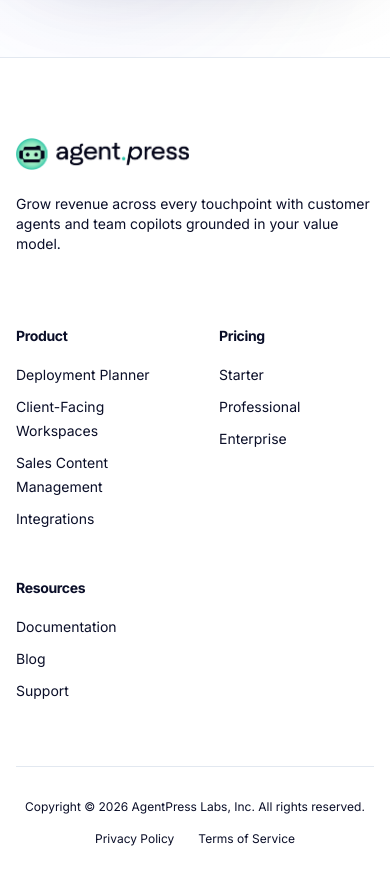
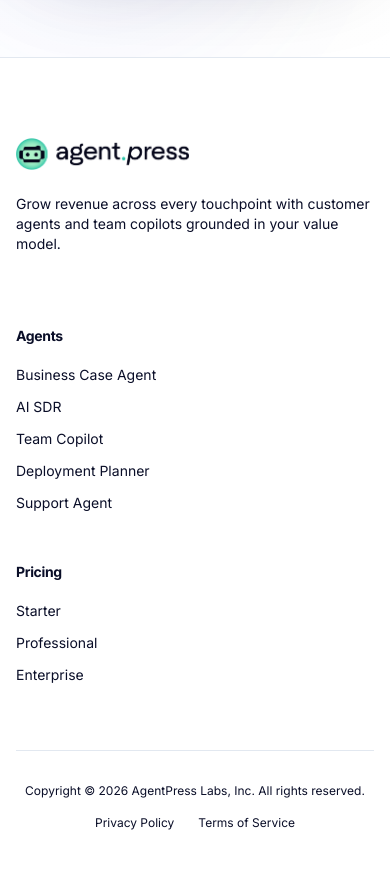
Before and after one commit to andywalters47/agentpress-website, a Next.js app: page /deployment-planner in a window 390 px wide. Shown: the part 1120-1997 px from the top of the page. Built offline with nearby package versions, Linux system fonts and the light colour scheme.

Commit message:
decent working version 2

```diff
--- a/src/components/AdditionalAgents.tsx
+++ b/src/components/AdditionalAgents.tsx
@@ -16,6 +16,11 @@
   Support: () => (
     <svg className="w-full h-full" fill="none" viewBox="0 0 24 24" stroke="currentColor">
       <path strokeLinecap="round" strokeLinejoin="round" strokeWidth={1} d="M18.364 5.636l-3.536 3.536m0 5.656l3.536 3.536M9.172 9.172L5.636 5.636m3.536 9.192l-3.536 3.536M21 12a9 9 0 11-18 0 9 9 0 0118 0zm-5 0a4 4 0 11-8 0 4 4 0 018 0z" />
+    </svg>
+  ),
+  Planner: () => (
+    <svg className="w-full h-full" fill="none" viewBox="0 0 24 24" stroke="currentColor">
+      <path strokeLinecap="round" strokeLinejoin="round" strokeWidth={1} d="M9 5H7a2 2 0 00-2 2v12a2 2 0 002 2h10a2 2 0 002-2V7a2 2 0 00-2-2h-2M9 5a2 2 0 002 2h2a2 2 0 002-2M9 5a2 2 0 012-2h2a2 2 0 012 2m-6 9l2 2 4-4" />
     </svg>
   ),
 };
@@ -42,6 +47,16 @@
     hoverBg: 'group-hover:bg-slate-50',
   },
   {
+    title: 'Deployment Planner',
+    headline: 'Grow NRR by ensuring the value you deliver is the value you sold.',
+    Icon: Icons.Planner,
+    color: 'text-ap-sky-blue',
+    bgColor: 'bg-ap-sky-blue',
+    borderColor: 'border-ap-sky-blue/10',
+    lightColor: 'bg-white',
+    hoverBg: 'group-hover:bg-slate-50',
+  },
+  {
     title: 'Support Agent',
     headline: 'Reduce churn risk before it ever reaches your desk.',
     Icon: Icons.Support,
@@ -55,29 +70,23 @@
 
 export const AdditionalAgents = () => {
   return (
-    <section className="pb-40 pt-16 relative overflow-hidden bg-white">
-      {/* Subtle Background Text */}
-      <div className="absolute top-0 left-0 w-full h-full pointer-events-none select-none overflow-hidden opacity-[0.02]">
-        <div className="absolute -top-20 -left-20 text-[20rem] font-black leading-none text-ap-dark-blue">
-          AGENTS
-        </div>
-      </div>
-
+    <section className="pb-32 pt-16 relative overflow-hidden bg-white">
       <div className="max-w-7xl mx-auto px-6 relative z-10">
-        <div className="max-w-4xl mb-24">
+        <div className="grid lg:grid-cols-12 gap-12 lg:gap-16">
+          <div className="lg:col-span-4 flex flex-col justify-start pt-12">
             <h2 className="text-3xl md:text-4xl lg:text-5xl font-extrabold tracking-tight text-ap-dark-blue leading-[1.1]">
-            Deploy specialized agents across every touchpoint to maintain a <span className="text-ap-teal">consistent, value-driven story.</span>
+              Explore our other <span className="text-ap-teal">value-based agents</span>
             </h2>
           </div>
 
-        <div className="grid lg:grid-cols-3 gap-12 lg:gap-8">
+          <div className="lg:col-span-8 grid md:grid-cols-2 gap-6">
             {agents.map((agent, idx) => (
               <div
                 key={idx}
-              className={`group relative flex flex-col h-[420px] p-12 rounded-[3rem] transition-all duration-700 overflow-hidden border border-slate-100 hover:border-transparent hover:shadow-[0_40px_80px_-20px_rgba(0,0,0,0.08)] bg-white`}
+                className={`group relative flex flex-col h-[260px] p-8 rounded-[2.5rem] transition-all duration-700 overflow-hidden border border-slate-100 hover:border-transparent hover:shadow-[0_40px_80px_-20px_rgba(0,0,0,0.08)] bg-white`}
               >
                 {/* Giant Background Icon */}
-              <div className={`absolute -right-16 -bottom-16 w-80 h-80 opacity-[0.03] group-hover:opacity-[0.07] group-hover:scale-110 transition-all duration-1000 pointer-events-none ${agent.color}`}>
+                <div className={`absolute -right-12 -bottom-12 w-64 h-64 opacity-[0.03] group-hover:opacity-[0.07] group-hover:scale-110 transition-all duration-1000 pointer-events-none ${agent.color}`}>
                   <agent.Icon />
                 </div>
 
@@ -85,19 +94,19 @@
                 <div className={`absolute top-0 left-0 w-full h-1.5 ${agent.bgColor} opacity-0 group-hover:opacity-100 transition-opacity duration-700`} />
 
                 <div className="relative z-10">
-                <div className="mb-8">
-                   <div className={`w-12 h-12 rounded-2xl ${agent.bgColor}/10 flex items-center justify-center p-2.5 ${agent.color}`}>
+                  <div className="mb-4">
+                     <div className={`w-10 h-10 rounded-xl ${agent.bgColor}/10 flex items-center justify-center p-2 ${agent.color}`}>
                       <agent.Icon />
                     </div>
                   </div>
 
-                <h3 className="text-4xl md:text-5xl font-bold text-ap-dark-blue mb-6 tracking-tighter leading-none group-hover:translate-x-2 transition-transform duration-500">
+                  <h3 className="text-2xl md:text-3xl font-bold text-ap-dark-blue mb-2 tracking-tighter leading-none group-hover:translate-x-2 transition-transform duration-500">
                     {agent.title}
                   </h3>
                 </div>
 
                 <div className="mt-auto relative z-10">
-                <h4 className="text-xl font-medium text-slate-500 leading-snug group-hover:text-slate-900 transition-colors duration-500">
+                  <h4 className="text-base font-medium text-slate-500 leading-snug group-hover:text-slate-900 transition-colors duration-500">
                     {agent.headline}
                   </h4>
                 </div>
@@ -108,6 +117,7 @@
             ))}
           </div>
         </div>
+      </div>
     </section>
   );
 };
--- a/src/components/Footer.tsx
+++ b/src/components/Footer.tsx
@@ -4,12 +4,13 @@
 export function Footer() {
   const footerSections = [
     {
-      title: 'Product',
+      title: 'Agents',
       links: [
-        { label: 'Deployment Planner', href: '/deployment-planner' },
-        { label: 'Client-Facing Workspaces', href: '#' },
-        { label: 'Sales Content Management', href: '#' },
-        { label: 'Integrations', href: '#' },
+        { label: 'Business Case Agent', href: '#' },
+        { label: 'AI SDR', href: '#' },
+        { label: 'Team Copilot', href: '#' },
+        { label: 'Deployment Planner', href: '#' },
+        { label: 'Support Agent', href: '#' },
       ],
     },
     {
@@ -20,21 +21,13 @@
         { label: 'Enterprise', href: '#' },
       ],
     },
-    {
-      title: 'Resources',
-      links: [
-        { label: 'Documentation', href: '#' },
-        { label: 'Blog', href: '#' },
-        { label: 'Support', href: '#' },
-      ],
-    },
   ];
 
   return (
     <footer className="bg-white border-t border-border pt-20 pb-10">
       <div className="max-w-7xl mx-auto px-4 sm:px-6 lg:px-8">
-        <div className="grid grid-cols-2 md:grid-cols-3 lg:grid-cols-5 gap-12 mb-16">
-          <div className="col-span-2 lg:col-span-2">
+        <div className="grid grid-cols-1 md:grid-cols-4 gap-12 mb-16">
+          <div className="md:col-span-2">
             <Link href="/" className="flex items-center mb-6">
               <Image
                 src="/AP_landscape.png"
--- a/src/components/Navbar.tsx
+++ b/src/components/Navbar.tsx
@@ -6,7 +6,7 @@
     <nav className="fixed top-0 left-0 right-0 z-50 bg-white/80 backdrop-blur-md border-b border-border">
       <div className="max-w-7xl mx-auto px-4 sm:px-6 lg:px-8">
         <div className="flex justify-between items-center h-16">
-          <div className="flex items-center gap-8">
+          <div className="flex items-center gap-12">
             <Link href="/" className="flex items-center">
               <Image
                 src="/AP_landscape.png"
@@ -18,29 +18,40 @@
               />
             </Link>
 
-            <div className="hidden md:flex items-center gap-6">
-              <div className="relative group">
+            <div className="hidden md:flex items-center gap-8">
+              <div className="relative group py-4">
                 <button className="text-sm font-medium text-muted-foreground hover:text-foreground flex items-center gap-1 cursor-pointer">
-                  Product
-                  <svg className="w-4 h-4" fill="none" viewBox="0 0 24 24" stroke="currentColor">
+                  Agents
+                  <svg className="w-4 h-4 transition-transform group-hover:rotate-180" fill="none" viewBox="0 0 24 24" stroke="currentColor">
                     <path strokeLinecap="round" strokeLinejoin="round" strokeWidth={2} d="M19 9l-7 7-7-7" />
                   </svg>
                 </button>
+
+                {/* Dropdown Menu */}
+                <div className="absolute top-full left-0 w-64 bg-white border border-slate-100 shadow-xl rounded-2xl p-2 opacity-0 invisible group-hover:opacity-100 group-hover:visible transition-all duration-200 translate-y-2 group-hover:translate-y-0">
+                  <div className="flex flex-col">
+                    {[
+                      { label: 'Business Case Agent', description: 'Win bigger deals with ROI data' },
+                      { label: 'AI SDR', description: 'Scale high-quality outreach' },
+                      { label: 'Team Copilot', description: 'Shorten sales cycles instantly' },
+                      { label: 'Deployment Planner', description: 'Ensure value delivered' },
+                      { label: 'Support Agent', description: 'Reduce churn automatically' }
+                    ].map((agent) => (
+                      <Link
+                        key={agent.label}
+                        href="#"
+                        className="p-3 hover:bg-slate-50 rounded-xl transition-colors group/item"
+                      >
+                        <div className="font-bold text-ap-dark-blue text-sm group-hover/item:text-ap-teal transition-colors">{agent.label}</div>
+                        <div className="text-[11px] text-slate-500 mt-0.5">{agent.description}</div>
+                      </Link>
+                    ))}
+                  </div>
+                </div>
               </div>
-              <Link href="/deployment-planner" className="text-sm font-medium text-muted-foreground hover:text-foreground">
-                Deployment Planner
-              </Link>
               <Link href="/pricing" className="text-sm font-medium text-muted-foreground hover:text-foreground">
                 Pricing
               </Link>
-              <div className="relative group">
-                <button className="text-sm font-medium text-muted-foreground hover:text-foreground flex items-center gap-1 cursor-pointer">
-                  Resources
-                  <svg className="w-4 h-4" fill="none" viewBox="0 0 24 24" stroke="currentColor">
-                    <path strokeLinecap="round" strokeLinejoin="round" strokeWidth={2} d="M19 9l-7 7-7-7" />
-                  </svg>
-                </button>
-              </div>
             </div>
           </div>
 
```
Lines whose indentation alone changed are shown as unchanged.
